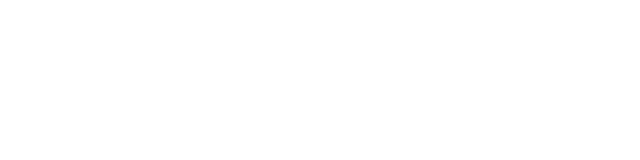
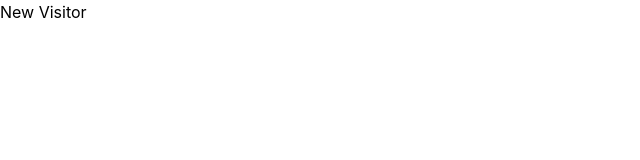
Before and after one commit to arjunsan22/visitor_management_system, a React app in the folder frontend/: page /visitor/new in a window 1280 px wide. Before the commit this address had no page. Shown: the top 160 px of the page, without its empty margins (0-640 px from the left). Built offline with nearby package versions, Linux system fonts and the light colour scheme; the HTML template or start-up script is replaced by a standard one.

Commit message:
visitor form is going to create

```diff
--- /dev/null
+++ b/frontend/src/pages/visitor/NewVisitor.jsx
@@ -0,0 +1,6 @@
+
+export const NewVisitor = () => {
+    return (
+        <h1>New Visitor</h1>
+    );
+};
--- a/frontend/src/routes/AppRoutes.jsx
+++ b/frontend/src/routes/AppRoutes.jsx
@@ -14,16 +14,23 @@ import { VisitorPass } from "../pages/visitor/VisitorPass";
 import { AdminLayout } from "../layouts/AdminLayout";
 import { SecurityLayout } from "../layouts/SecurityLayout";
 import { PublicLayout } from "../layouts/PublicLayout";
+import { NewVisitor } from "../pages/visitor/NewVisitor";
 
 const AppRoutes = () => {
     return (
         <BrowserRouter>
             <Routes>
+                {/* public routes */}
                 <Route element={<PublicLayout />}>
 
                     <Route
                         path="/"
                         element={<Home />}
+                    />
+
+                    <Route
+                        path="/visitor/new"
+                        element={<NewVisitor />}
                     />
 
                     <Route
```
